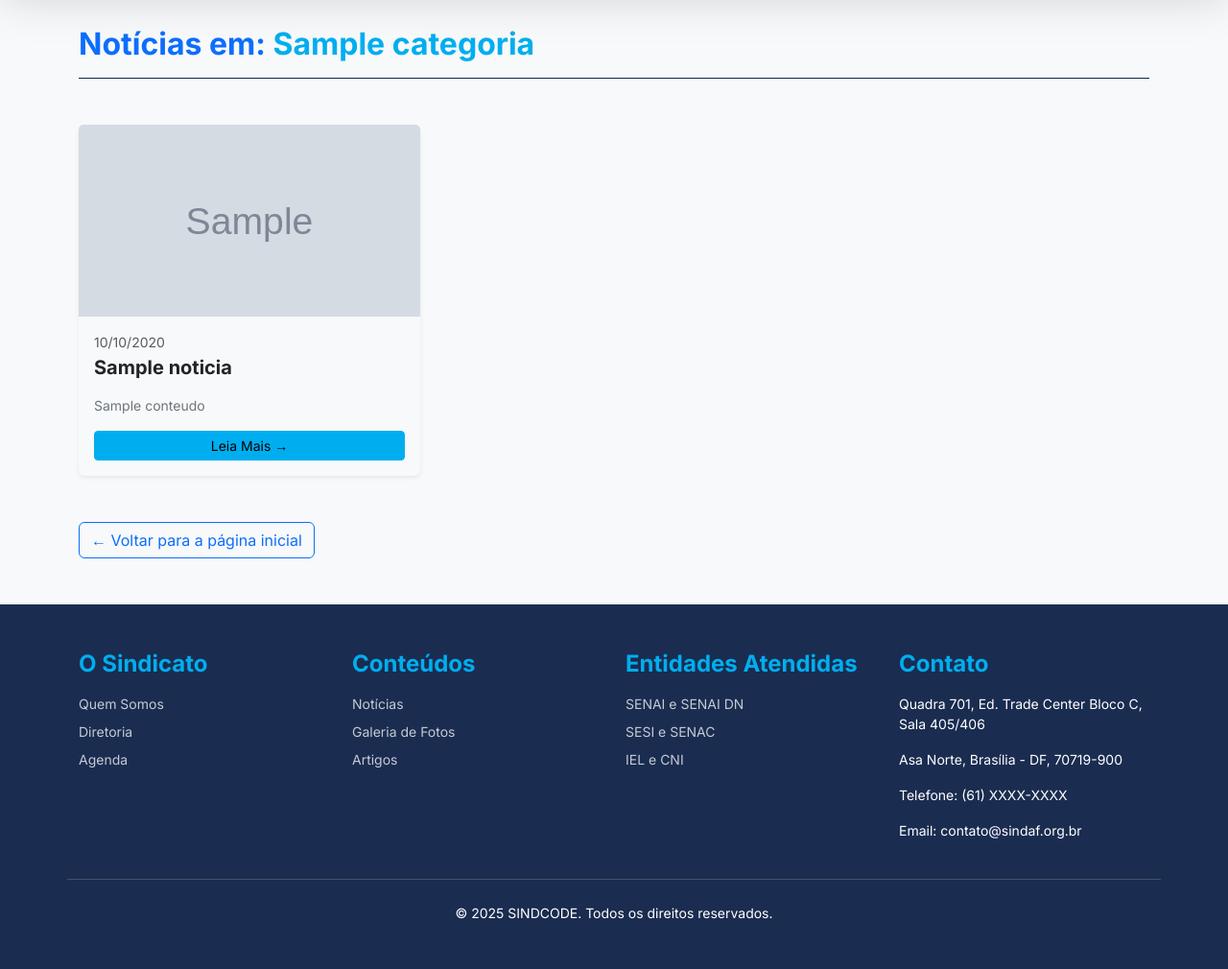
After one commit to zikes18/sindicode-web, a Django app: template templates/noticias/categoria.html in a window 1280 px wide. The commit adds this page. Shown: the part 363-1373 px from the top of the page at 96% size. Run offline with Django 4.2, Linux system fonts and the light colour scheme; the template is opened without the code that fills it: most values are stand-ins (such as "Sample title", 1, 10 or a date in 2020); grey boxes marked "Sample" are stand-in pictures; data that the repository does not hold is empty.

Commit message:
adicionando página categoria

```diff
--- a/noticias/urls.py
+++ b/noticias/urls.py
@@ -1,9 +1,11 @@
 from django.urls import path
-from noticias.views import index, autores, noticias, buscar, detalhe_noticia
+from noticias.views import index, autores, noticias, buscar, detalhe_noticia, todas_noticias, categoria
 
 urlpatterns = [
     path('',noticias,name='index'),
     path('autor/',autores),
     path('buscar',buscar,name='buscar'),
     path('<int:noticia_id>/',detalhe_noticia,name='detalhe_noticia'),
+    path('noticias/', todas_noticias, name='todas_noticias'),
+    path('categoria/<int:categoria_id>/', categoria, name='categoria'),
 ]
--- a/templates/noticias/buscar.html
+++ b/templates/noticias/buscar.html
@@ -25,7 +25,7 @@
                         <div class="flex-grow-1">
                             <div class="small text-muted mb-1">{{noticia.categoria.nome}}</div>
                             <h4 class="fs-5 fw-bold mb-1">
-                                <a href="#" class="text-dark text-decoration-none hover-info">
+                                <a href="{% url 'detalhe_noticia' noticia.id %}" class="text-dark text-decoration-none hover-info">
                                     {{noticia.titulo}}
 
                                 </a>
--- /dev/null
+++ b/templates/noticias/categoria.html
@@ -0,0 +1,50 @@
+{% extends 'noticias/base.html' %}
+{% load static %}
+{% block content %}
+<div class="container py-5">
+    <h1 class="fs-2 fw-bold text-primary mb-5 border-bottom pb-3">
+        Notícias em: <span class="text-info">{{ categoria.nome }}</span>
+    </h1>
+
+    <div class="row g-4">
+        {% if noticias %}
+            {% for noticia in noticias %}
+            <div class="col-md-6 col-lg-4">
+                <div class="card h-100 shadow-sm border-0">
+                    {% if noticia.foto %}
+                        <img src="{{ noticia.foto.url }}" class="card-img-top" alt="{{ noticia.titulo }}"
+                             style="height: 200px; object-fit: cover;">
+                    {% else %}
+                        <img src="{%static '/assets/imagens/noticias/notfound.jpg'%}" class="card-img-top"
+                             style="height: 200px; object-fit: cover;">
+                    {% endif %}
+
+                    <div class="card-body d-flex flex-column">
+                        <small class="text-muted mb-1">{{ noticia.data_publicacao|date:"d/m/Y" }}</small>
+                        <h5 class="card-title fw-bold lh-sm mb-3">
+                            {{ noticia.titulo|truncatechars:60 }}
+                        </h5>
+                        <p class="card-text small text-secondary">
+                            {{ noticia.conteudo|striptags|truncatechars:100 }}
+                        </p>
+                        <a href="{% url 'detalhe_noticia' noticia.id %}" class="btn btn-sm btn-info mt-auto stretched-link">
+                            Leia Mais →
+                        </a>
+                    </div>
+                </div>
+            </div>
+            {% endfor %}
+        {% else %}
+            <div class="col-12">
+                <div class="alert alert-warning" role="alert">
+                    Não foram encontradas notícias na categoria **{{ categoria.nome }}**.
+                </div>
+            </div>
+        {% endif %}
+    </div>
+
+    <a href="{% url 'index' %}" class="btn btn-outline-primary mt-5">
+        ← Voltar para a página inicial
+    </a>
+</div>
+{% endblock %}
--- a/templates/noticias/index.html
+++ b/templates/noticias/index.html
@@ -22,6 +22,7 @@
                     {% endif %}
 
                     <div class="small text-muted mb-2">
+
                         <span class="fw-bold text-info">DESTAQUE</span>
                         <span>•</span>
                         <span>{{ destaque_principal.data_publicacao|date:"d \d\e F \d\e Y" }}</span>
@@ -88,9 +89,9 @@
 
 
                 <div class="text-center pt-4">
-                    <button class="btn btn-primary fw-semibold py-3 px-5 rounded-3 shadow-lg">
+                    <a href="{% url 'todas_noticias' %}" class="btn btn-primary fw-semibold py-3 px-5 rounded-3 shadow-lg" alt="Carregar todas notícias">
                         Carregar Mais Notícias
-                    </button>
+                    </a>
                 </div>
 
             </div>
--- a/templates/noticias/partials/_header.html
+++ b/templates/noticias/partials/_header.html
@@ -20,14 +20,14 @@
             <div class="collapse navbar-collapse" id="navbarNav">
                 <ul class="navbar-nav me-auto mb-2 mb-lg-0">
                     <li class="nav-item"><a class="nav-link text-white-50" href="#">Institucional</a></li>
-                    <li class="nav-item"><a class="nav-link text-white-50" href="{% url 'index' %}">Notícias</a></li>
+                    <li class="nav-item"><a class="nav-link text-white-50" href="{% url 'todas_noticias' %}">Notícias</a></li>
                     <li class="nav-item"><a class="nav-link text-white-50" href="#">Publicações</a></li>
                     <li class="nav-item"><a class="nav-link text-white-50" href="#">Fale Conosco</a></li>
                 </ul>
                 <form action=" {% url 'buscar' %}">
                     <input type="text" class="busca" name="buscar" placeholder="Buscar">
                     <button type="submit">
-                        <img class="busca-icone" src="#">
+                        <img class="busca-icone" src="%static '/assets/imagens/noticias/icon_pesquisa.jpg'%">
                     </button>
                 </form>
                 <!-- Botão de Acesso - Cor de Destaque -->
```
Also changed, not shown: noticias/views.py (+22 -0 lines), templates/noticias/detalhe_noticia.html (+15 -7 lines), setup/static/assets/imagens/noticias/icon_pesquisa.jpg (added).
